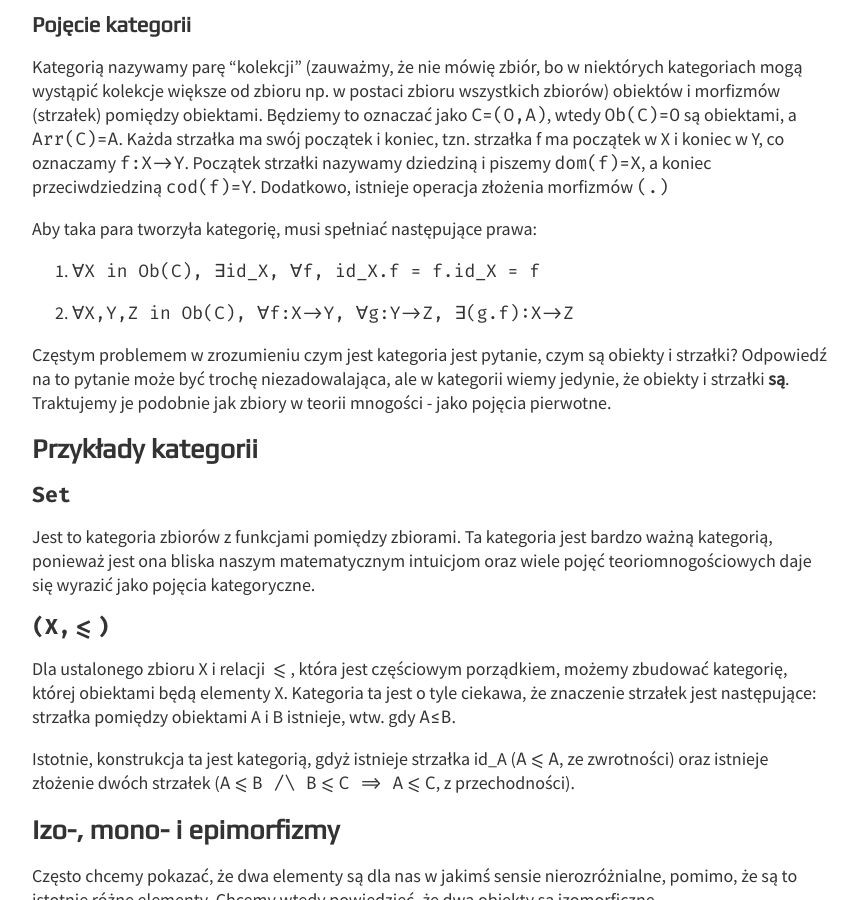
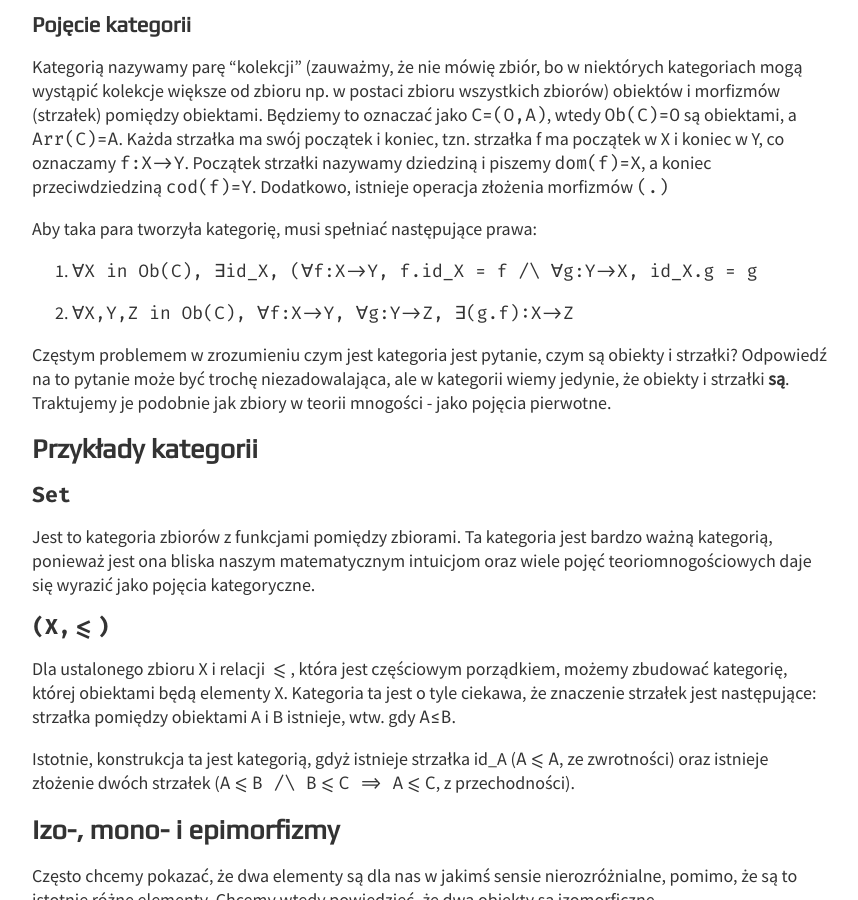
Before and after one commit to KatJon/katjon.github.io, a Jekyll site: the page built from _posts/category-theory/2019-03-21-category-theory-1.markdown, in a window 1280 px wide and 900 px high, scrolled down 305 px. Shown: the whole window, without its empty margins (208-1066 px from the left). Built offline with Jekyll 4.4.1, drawn with Linux system fonts in a browser that asks for light colours; nearby versions of some CDN libraries; part of the change alters nothing that is shown.

Commit message:
[CT] Fix identity definition

```diff
--- a/_posts/category-theory/2019-03-21-category-theory-1.markdown
+++ b/_posts/category-theory/2019-03-21-category-theory-1.markdown
@@ -26,7 +26,7 @@ Kategorią nazywamy parę "kolekcji" (zauważmy, że nie mówię zbiór, bo w ni
 
 Aby taka para tworzyła kategorię, musi spełniać następujące prawa:
 
-1. `{{forall}}X in Ob(C), {{exists}}id_X, {{forall}}f, id_X.f = f.id_X = f`
+1. `{{forall}}X in Ob(C), {{exists}}id_X, ({{forall}}f:X->Y, f.id_X = f /\ {{forall}}g:Y->X, id_X.g = g`
 
 2. `{{forall}}X,Y,Z in Ob(C), {{forall}}f:X->Y, {{forall}}g:Y->Z, {{exists}}(g.f):X->Z`
 
```
